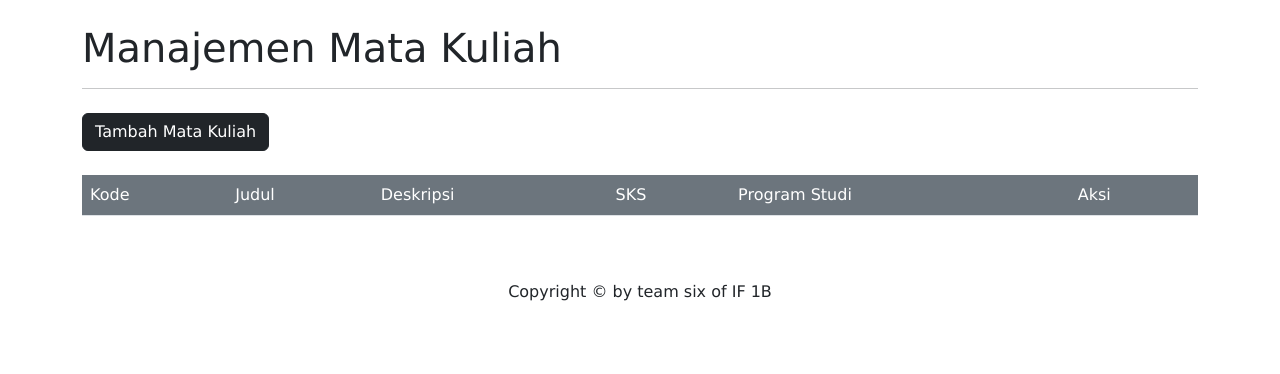
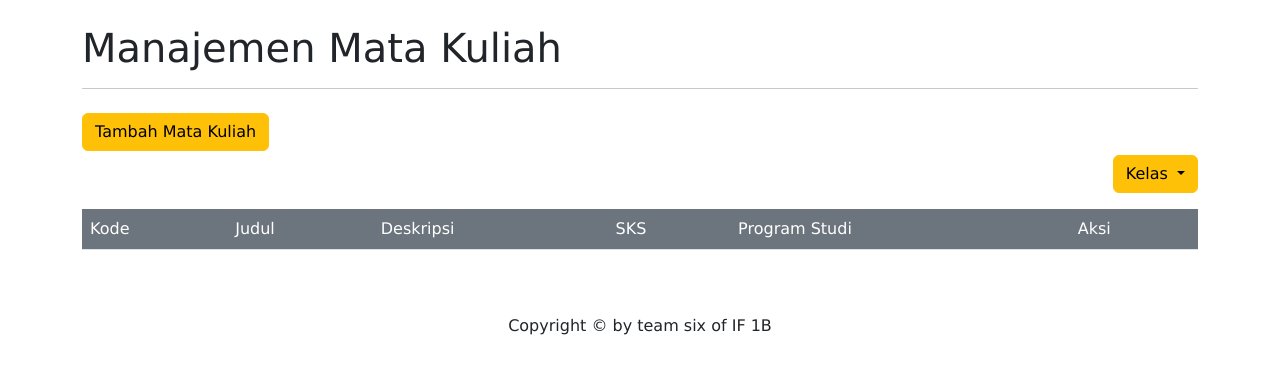
Before and after one commit to ziliwu159/tb1, a Flask app: page /matakuliah in a window 1280 px wide. Shown: the part 72-446 px from the top of the page. Run offline with Flask 3, Linux system fonts and the light colour scheme; data that the repository does not hold is empty; some libraries are stand-ins or nearby versions.

Commit message:
nambah tombol di matkul dan memperbaiki error pas hapus

```diff
--- a/Templates/mahasiswa/data-mahasiswa.html
+++ b/Templates/mahasiswa/data-mahasiswa.html
@@ -41,6 +41,6 @@
       </table>
     </div>
   </div>
-</div>
+
 
 {% endblock %}
--- a/Templates/matakuliah/data-kuliah.html
+++ b/Templates/matakuliah/data-kuliah.html
@@ -3,7 +3,18 @@
 
   <h2 class="display-6">Manajemen Mata Kuliah</h2>
   <hr>
-  <a href="/matakuliah/tambah" class="btn btn-dark mb-4 mt-2"> Tambah Mata Kuliah</a>
+  <a href="/matakuliah/tambah" class="btn btn-warning mb-1 mt-2"> Tambah Mata Kuliah</a>
+
+  <div class="dropdown d-flex justify-content-end mb-3">
+    <button class="btn btn-warning dropdown-toggle " type="button" data-bs-toggle="dropdown" aria-expanded="false">
+      Kelas
+    </button>
+    <ul class="dropdown-menu">
+      <li><a class="dropdown-item" href="#">Action</a></li>
+      <li><a class="dropdown-item" href="#">Another action</a></li>
+      <li><a class="dropdown-item" href="#">Something else here</a></li>
+    </ul>
+  </div>
 
   <div class="row">
 
@@ -35,7 +46,7 @@
             <td>{{item.4}}</td>
             <td>
               <a href="/matakuliah/edit/{{item.0}}" class="btn btn-primary">Ubah</a>
-              <a href="/matakuliah/delete/{{item.0}}" class="btn btn-danger btn-delete" onclick="confirm('Yakin???')">Hapus</a>
+              <a href="/matakuliah/delete/{{item.0}}" class="btn btn-danger btn-delete" onclick="return confirm('Yakin???')">Hapus</a>
             </td>
           </tr>
           {% endfor %}
```
Also changed, not shown: Templates/matakuliah/data-kuliah-kelas.html (+2 -12 lines).
